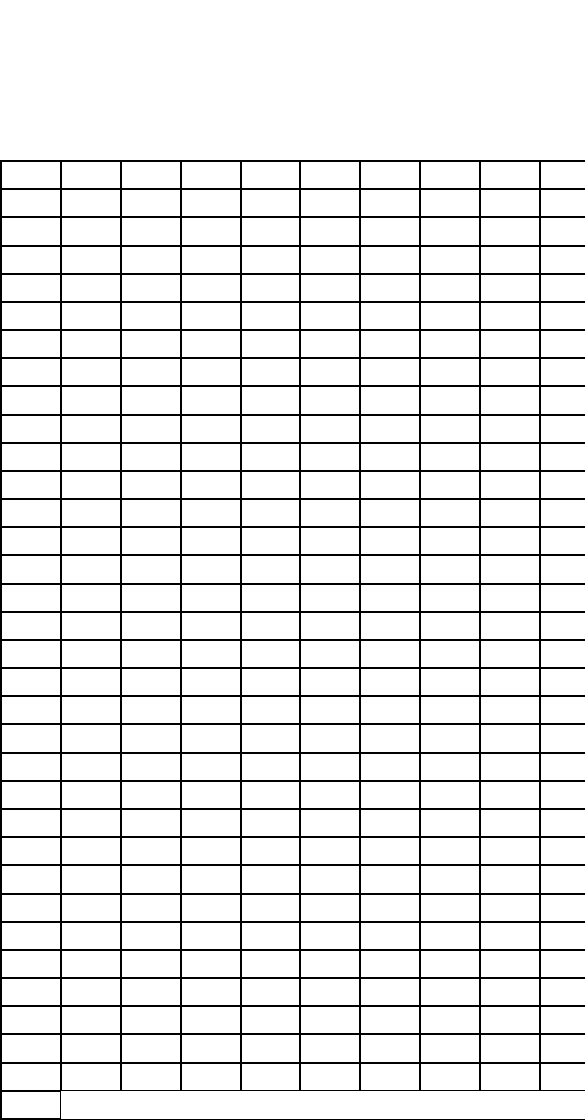
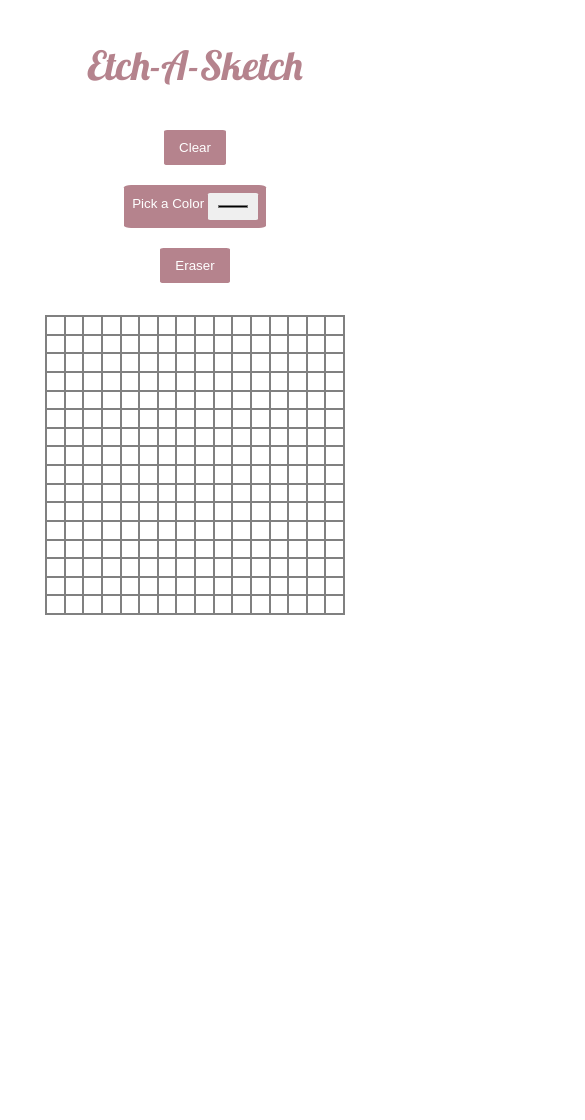
Before and after one commit to elk15/Etch-A-Sketch, a plain HTML site: page index.html in a window 390 px wide. Shown: the top 1120 px of the page, 585 px wide, since content can reach past the window. After the commit the page ends 844 px from the top, so only its background shows below. Drawn offline with Linux system fonts and the light colour scheme.

Commit message:
Added basic functionality

```diff
--- a/index.html
+++ b/index.html
@@ -8,13 +8,24 @@
     <title>Etch-A-Sketch</title>
     <script src="scripts.js" defer></script>
     <link rel="stylesheet" href="style.css">
+    <link rel="preconnect" href="https://fonts.googleapis.com">
+    <link rel="preconnect" href="https://fonts.gstatic.com" crossorigin>
+    <link href="https://fonts.googleapis.com/css2?family=Lobster&display=swap" rel="stylesheet">
 </head>
 
 <body>
+    <h1>Etch-A-Sketch</h1>
+    <div class="btns">
+        <button class="btn" id="clearBtn">Clear</button>
+        <button class='btn' id="colorPicker">
+            Pick a Color
+            <input type="color" name="Pick a Color" id="colorPicker">
+        </button>
+        <button class="btn" id="eraser">Eraser</button>
+    </div>
     <div id='drawbox'>
 
     </div>
-
 </body>
 
 </html>
--- a/scripts.js
+++ b/scripts.js
@@ -1,31 +1,57 @@
 const drawbox = document.querySelector('#drawbox');
-
-// for (let i = 1; i <= 256; i++) {
-//     const div = document.createElement('div');
-//     div.classList.add('square');
-//     drawbox.appendChild(div);
-// }
+const clearBtn = document.querySelector('#clearBtn');
+const colorPicker = document.querySelector('#colorPicker');
+const eraser = document.querySelector('#eraser');
+const rainbow = document.querySelector('#rainbow');
+let drawboxSize = 16;
+let color = 'black';
 
 function changeSize(size) {
+
     for (let i = 1; i <= size * size; i++) {
         const div = document.createElement('div');
         div.classList.add('square');
         drawbox.appendChild(div);
-        document.querySelector('.square').style.setProperty('grid-template-columns', 'repeat(' + size + ', 1fr)');
-        document.querySelector('.square').style.setProperty('grid-template-rows', 'repeat(' + size + ', 1fr)');
+        drawbox.style.setProperty('grid-template-columns', 'repeat(' + size + ', 1fr)');
+
     }
+
+
 }
 
 
 function changeColor(color) {
-    squares.forEach((square) => {
-        square.addEventListener('mouseover', () => {
-            square.style.backgroundColor = color;
+    document.querySelectorAll('.square').forEach((square) => {
+        square.addEventListener('click', () => {
+            square.style.backgroundColor = color
 
         });
     });
 }
 
-changeSize(23);
-const squares = document.querySelectorAll('.square');
-changeColor('black');
+
+changeSize(drawboxSize);
+
+changeColor(color);
+
+
+clearBtn.addEventListener('click', () => {
+    document.querySelectorAll('.square').forEach((square) => {
+        drawbox.removeChild(square);
+    })
+    do {
+        drawboxSize = prompt('Select new size for canvas (3-64):')
+    } while (drawboxSize < 3 || drawboxSize > 64);
+    changeSize(drawboxSize);
+    changeColor('black');
+})
+
+colorPicker.addEventListener('input', (e) => {
+    console.log(e);
+    color = e.target.value;
+    changeColor(color);
+})
+
+eraser.addEventListener('click', () => {
+    changeColor('white');
+})
--- a/style.css
+++ b/style.css
@@ -22,40 +22,85 @@ time, mark, audio, video {
     font-size: 100%;
     font: inherit;
     vertical-align: baseline;
-    -webkit-box-sizing: border-box; /* Safari/Chrome, other WebKit */
-    -moz-box-sizing: border-box;    /* Firefox, other Gecko */
-    box-sizing: border-box;         /* Opera/IE 8+ */
+    -webkit-box-sizing: border-box;
+    /* Safari/Chrome, other WebKit */
+    -moz-box-sizing: border-box;
+    /* Firefox, other Gecko */
+    box-sizing: border-box;
+    /* Opera/IE 8+ */
 }
-
-/* #drawbox{
-    display: flex;
-    width: 48em;
-    flex-wrap: wrap;
-    height: 48em;
-    gap: 0px;
-
-    margin: 0 auto;
-    margin-top: 10em;
-} */
-
-#drawbox{
-    display: grid;
-    grid-template-columns: repeat(16, 1fr);
-    /* grid-template-rows: repeat(16, 1fr); */
-    width: 960px;
-    height: 960px;
-    grid-gap: 0px;
-
-    border: 1px solid black;
-    margin: 0 auto;
-    margin-top: 10em;
-
-}
-.square{
-    border: 1px solid black;
-    /* height: 3em;
-    width: 3em;  */
 
 
 
+#drawbox {
+    display: grid;
+    grid-template-columns: repeat(16, 1fr);
+    width: 600px;
+    height: 600px;
+    grid-gap: 0px;
+
+    border: 1px solid grey;
+    margin: 0 auto;
+    margin-top: 2em;
+
 }
+
+h1 {
+    text-align: center;
+    margin-top: 1em;
+    font-family: 'Lobster', cursive;
+    font-size: 40px;
+    margin-bottom: 1em;
+    color: #B5838D;
+
+}
+
+.btns {
+    display: flex;
+    justify-content: center;
+    align-items: center;
+    gap: 20px;
+}
+
+.btn {
+    background-color: #B5838D;
+    color: white;
+}
+
+.btn:hover {
+    background-color: #FFB4A2;
+    color: #6D6875;
+
+}
+
+#colorPicker {
+    border: none;
+    border-radius: 5%;
+    padding: 8px;
+}
+
+#eraser, #clearBtn {
+    padding: 10px;
+    padding-left: 15px;
+    padding-right: 15px;
+    border: none;
+    border-radius: 5%;
+}
+
+
+
+.square {
+    border: 1px solid grey;
+
+}
+
+@media only screen and (max-width: 600px) {
+    #drawbox {
+        width: 300px;
+        height: 300px;
+    }
+
+    .btns {
+        flex-direction: column;
+    }
+}
```
Lines whose indentation alone changed are shown as unchanged.
